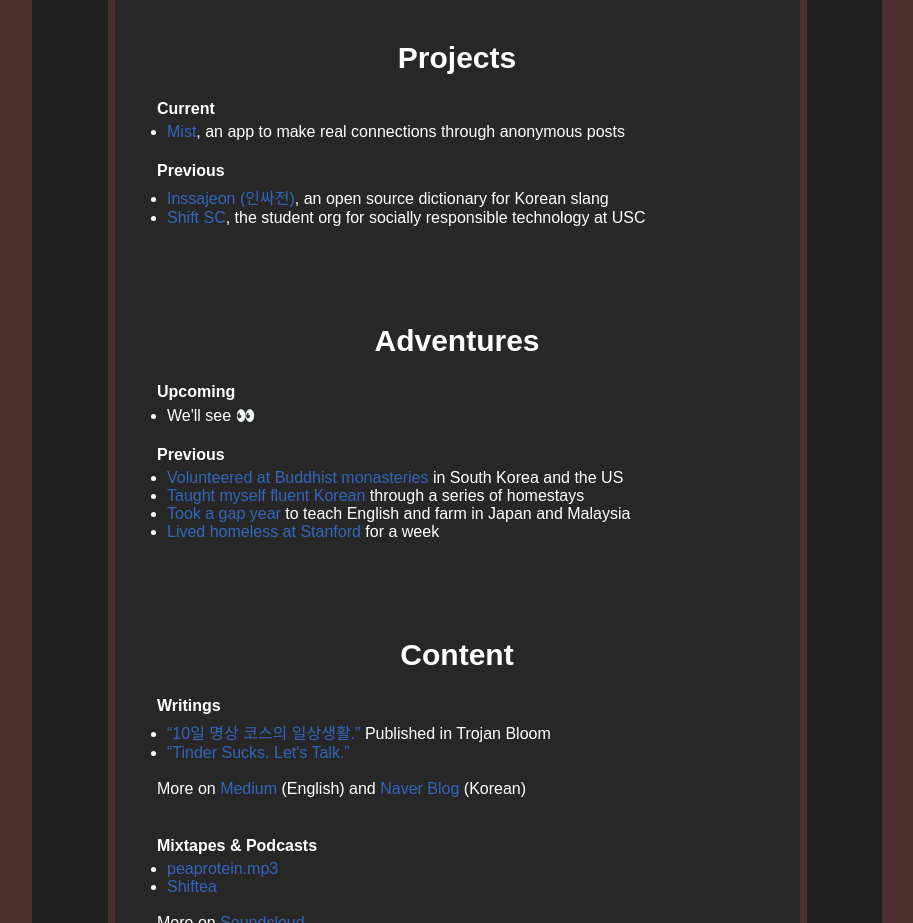
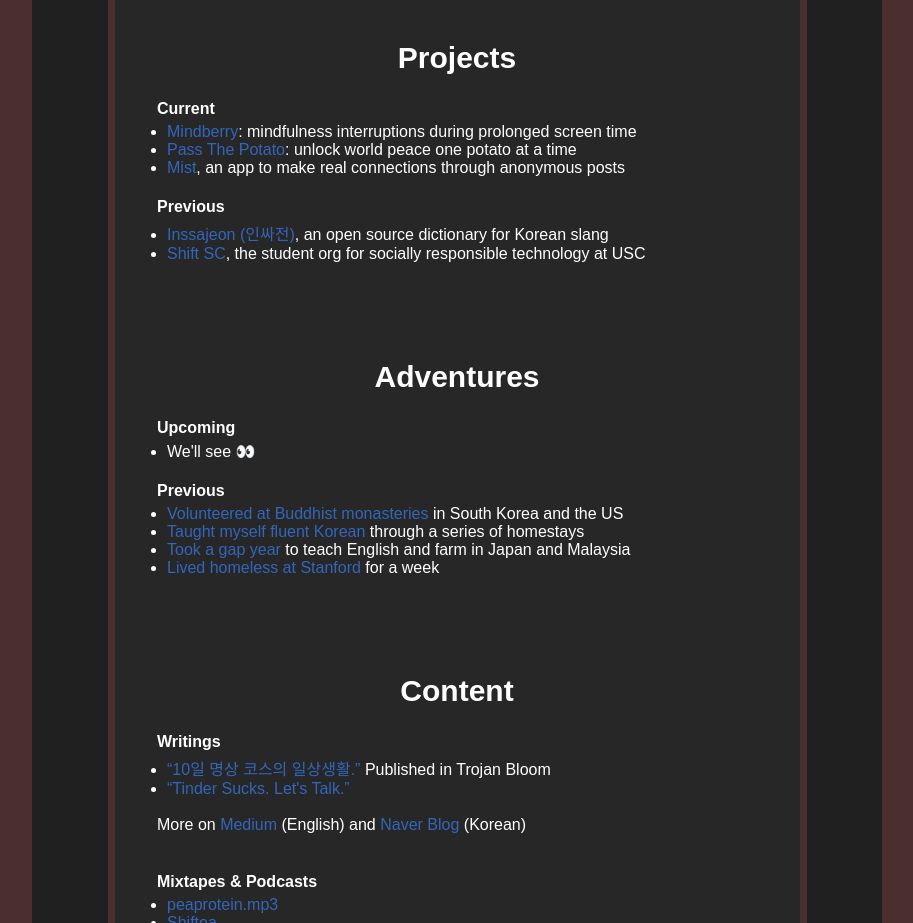
Before and after one commit to adamvnovak/adamvnovak.github.io, a plain HTML site: page index.html in a window 1280 px wide. Shown: the part 1300-2223 px from the top of the page, without its empty margins (183-1096 px from the left). Drawn offline with Linux system fonts and the light colour scheme.

Commit message:
projects update

```diff
--- a/index.html
+++ b/index.html
@@ -55,6 +55,8 @@
           <h2>Projects</h2>
           <h4>Current</h4>
           <ul>
+            <li><a target="_blank" href="https://mindberry.xyz"><span style="color:#3366BB">Mindberry</span></a>: mindfulness interruptions during prolonged screen time</li>
+            <li><a target="_blank" href="https://passthepotato.lol"><span style="color:#3366BB">Pass The Potato</span></a>: unlock world peace one potato at a time </li>
             <li><a target="_blank" href="https://getmist.app"><span style="color:#3366BB">Mist</span></a>, an app to make real connections through anonymous posts</li>
           </ul>
           <h4>Previous</h4>
```
